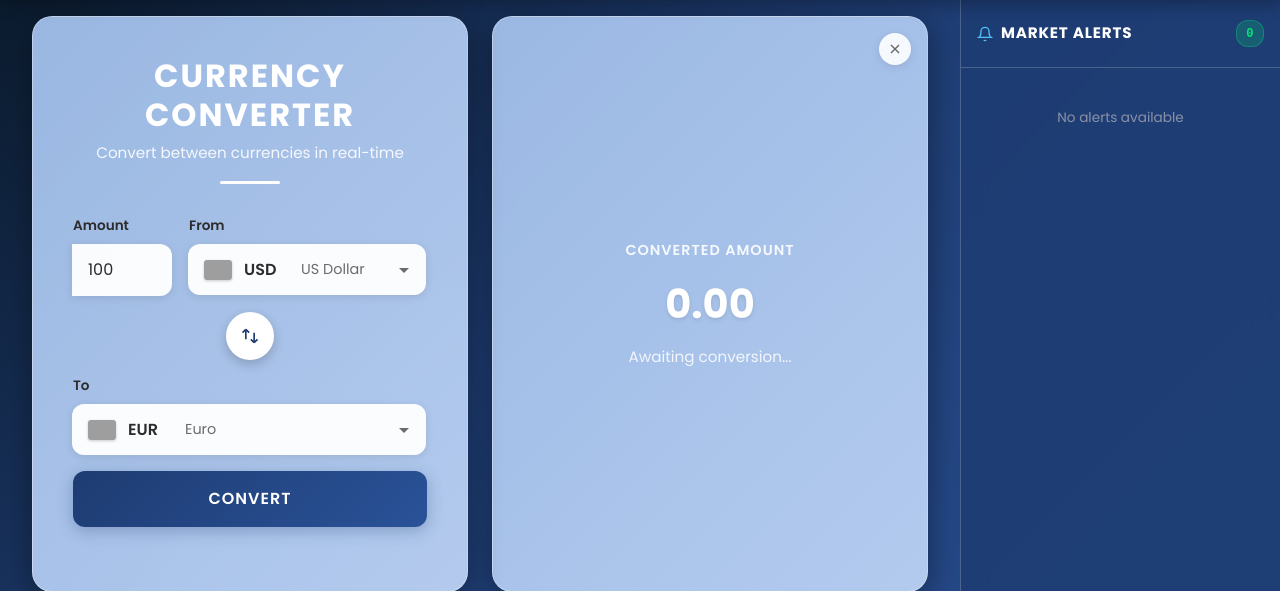
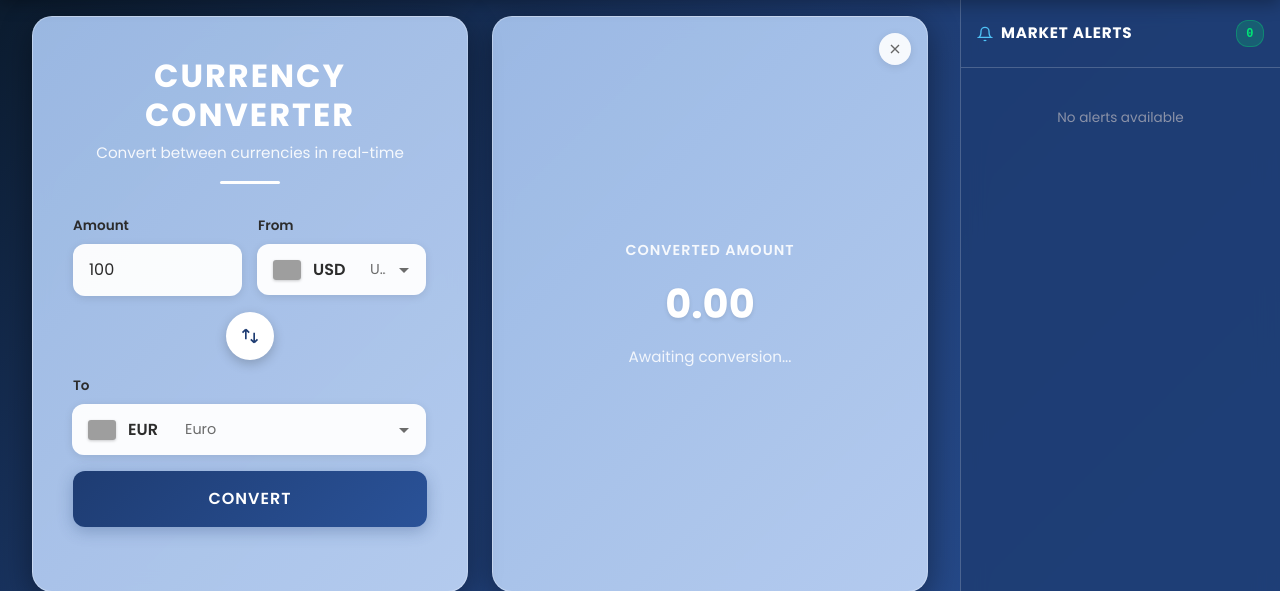
Before and after one commit to AlFrances/proyecto-final, a PHP site: page /homepage.php in a window 1280 px wide. Shown: the part 71-662 px from the top of the page. Run offline with PHP 8.4, Linux system fonts and the light colour scheme; grey boxes are pictures that could not be loaded.

Commit message:
Fix amount input: equal width with From selector, rounded corners override Bootstrap
- Use flex: 1 1 0 on both currency-row inputs for truly equal widths
- Override Bootstrap's .input-group border-radius zeroing with !important
- Hide number spinner arrows across browsers

Co-Authored-By: Claude Sonnet 4.6 <noreply@anthropic.com>

```diff
--- a/homepage.css
+++ b/homepage.css
@@ -52,13 +52,11 @@
   margin-bottom: 1rem;
 }
 
-/* Amount gets fixed narrow width; From/To selector gets the rest */
-.currency-row .input-group:first-child {
-  flex: 0 0 100px;
-}
-
+/* Amount and From selector share truly equal width (0-based flex) */
+.currency-row .input-group:first-child,
 .currency-row .input-group:last-child {
-  flex: 1;
+  flex: 1 1 0;
+  min-width: 0;
 }
 
 .input-group {
@@ -79,13 +77,28 @@
   width: 100%;
   padding: 0.85rem 1rem;
   border: none;
-  border-radius: 12px;
+  /* Bootstrap .input-group zeroes out border-radius on direct children — override it */
+  border-radius: 12px !important;
   background: rgba(255, 255, 255, 0.95);
   font-size: 1rem;
   color: var(--text-dark);
   font-family: "Poppins", sans-serif;
   transition: all 0.3s ease;
   box-shadow: 0 2px 8px rgba(0, 0, 0, 0.1);
+  margin-left: 0 !important;
+}
+
+/* Hide number spinner arrows */
+input[type="number"]::-webkit-outer-spin-button,
+input[type="number"]::-webkit-inner-spin-button {
+  -webkit-appearance: none;
+  appearance: none;
+  margin: 0;
+}
+input[type="number"] {
+  -moz-appearance: textfield;
+  appearance: textfield;
+  border-radius: 12px;
 }
 
 .input-group input:focus,
```
